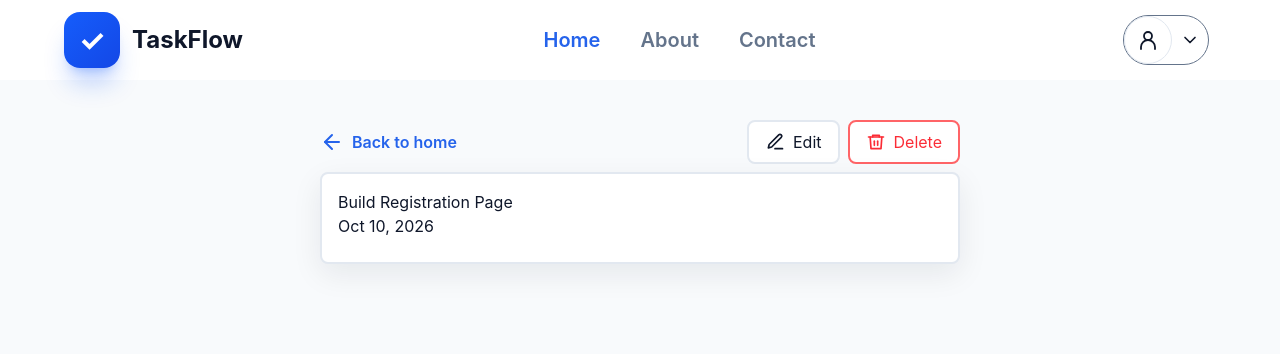
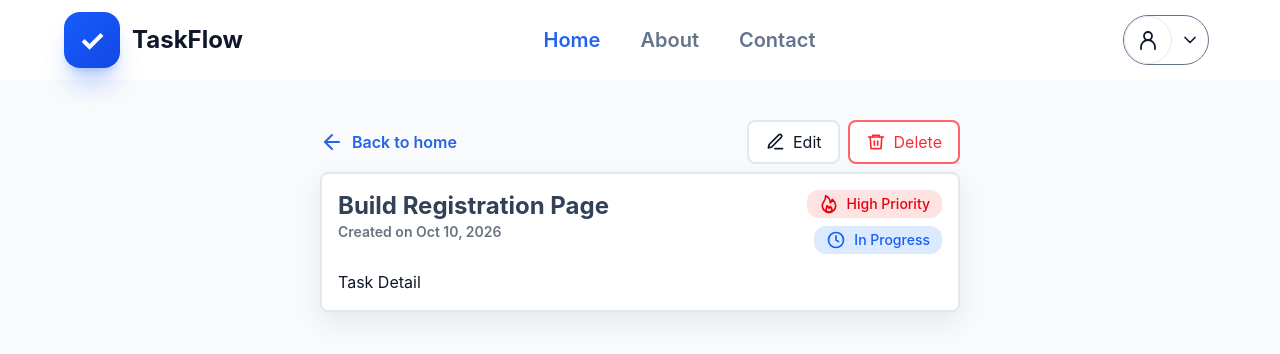
Before and after one commit to RitikGarg89/TaskFlow, a React app in the folder frontend/: page / in a window 1280 px wide. Shown: the top 354 px of the page. Built offline with nearby package versions, Linux system fonts and the light colour scheme; the HTML template or start-up script is replaced by a standard one.

Commit message:
feat: add ViewTask component for displaying task details and metadata

```diff
--- a/frontend/src/Components/ViewTask.jsx
+++ b/frontend/src/Components/ViewTask.jsx
@@ -214,14 +214,34 @@ function ViewTask({ task }) {
 
             </div>
             <div className='w-full flex flex-col bg-white shadow-card border-2 border-border p-4 rounded-lg gap-4'>
-                <div className='flex flex-col justify-center items-start gap-2'>
+                <div className='flex flex-row justify-between items-start gap-2'>
                     <div>
-                        <p>{task.title}</p>
-                        <p>{formattedDate}</p>
+                        <p className='text-2xl font-bold text-slate-700'>{task.title}</p>
+                        <p className='text-sm font-semibold text-gray-500'>Created on {formattedDate}</p>
                     </div>
-                    <div>
-
+                    <div className='flex flex-col justify-center items-end gap-2'>
+                        <div className={`px-3 py-1 rounded-xl ${priority[task.priority]?.color} flex justify-center items-center`}>
+                            {priority[task.priority]?.icon}
+                            <span
+                                className={`ml-2 font-medium text-sm ${priority[task.priority]?.color}
+                        }`}
+                            >
+                                {priority[task.priority]?.label}
+                            </span>
+                        </div>
+                        <div className={`px-3 py-1 rounded-xl ${status[task.status]?.color} flex justify-center items-center`}>
+                            {status[task.status]?.icon}
+                            <span
+                                className={`ml-2 font-medium text-sm ${status[task.status]?.color}
+                            }`}
+                            >
+                                {status[task.status]?.label}
+                            </span>
+                        </div>
                     </div>
+                </div>
+                <div>
+                    <p>Task Detail</p>
                 </div>
             </div>
         </div >
```
